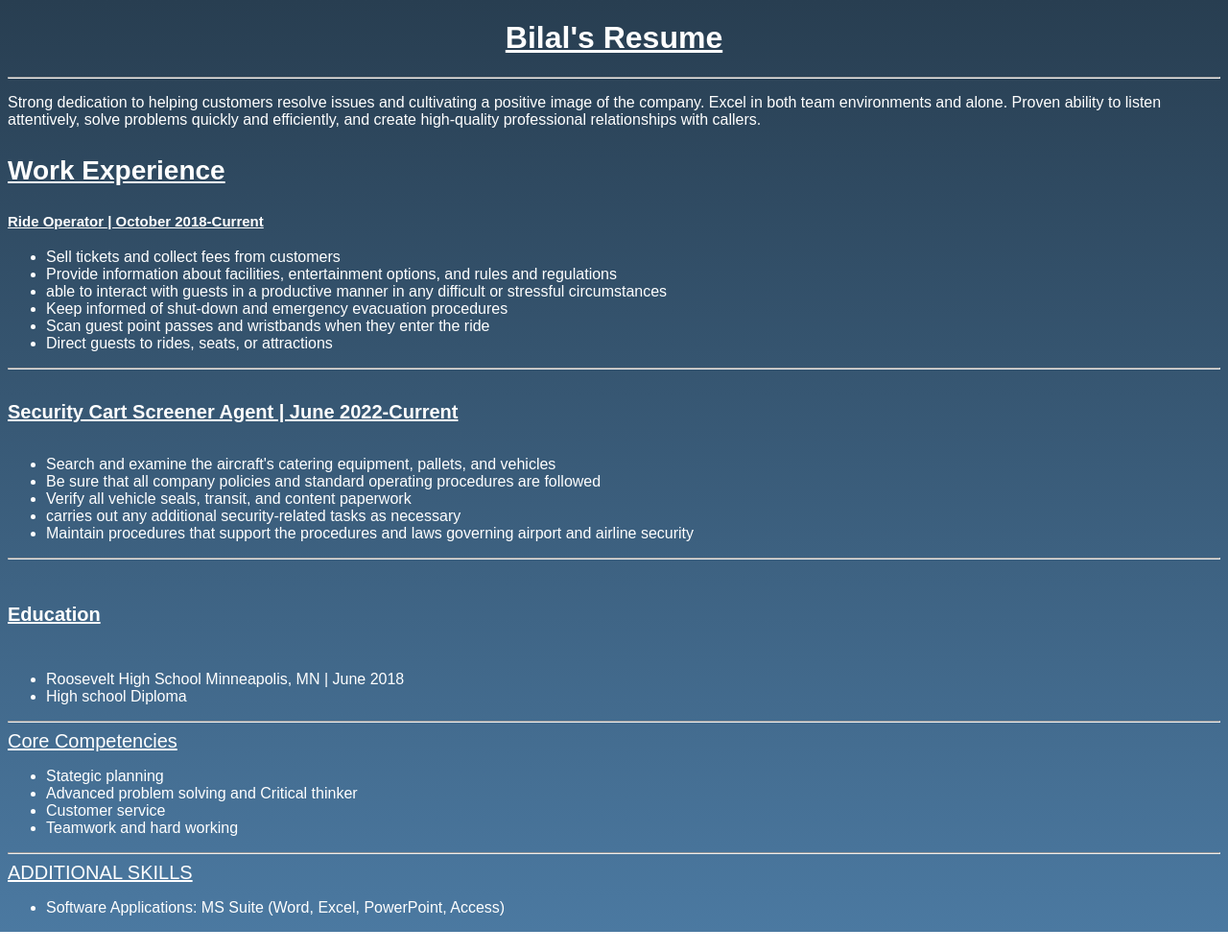
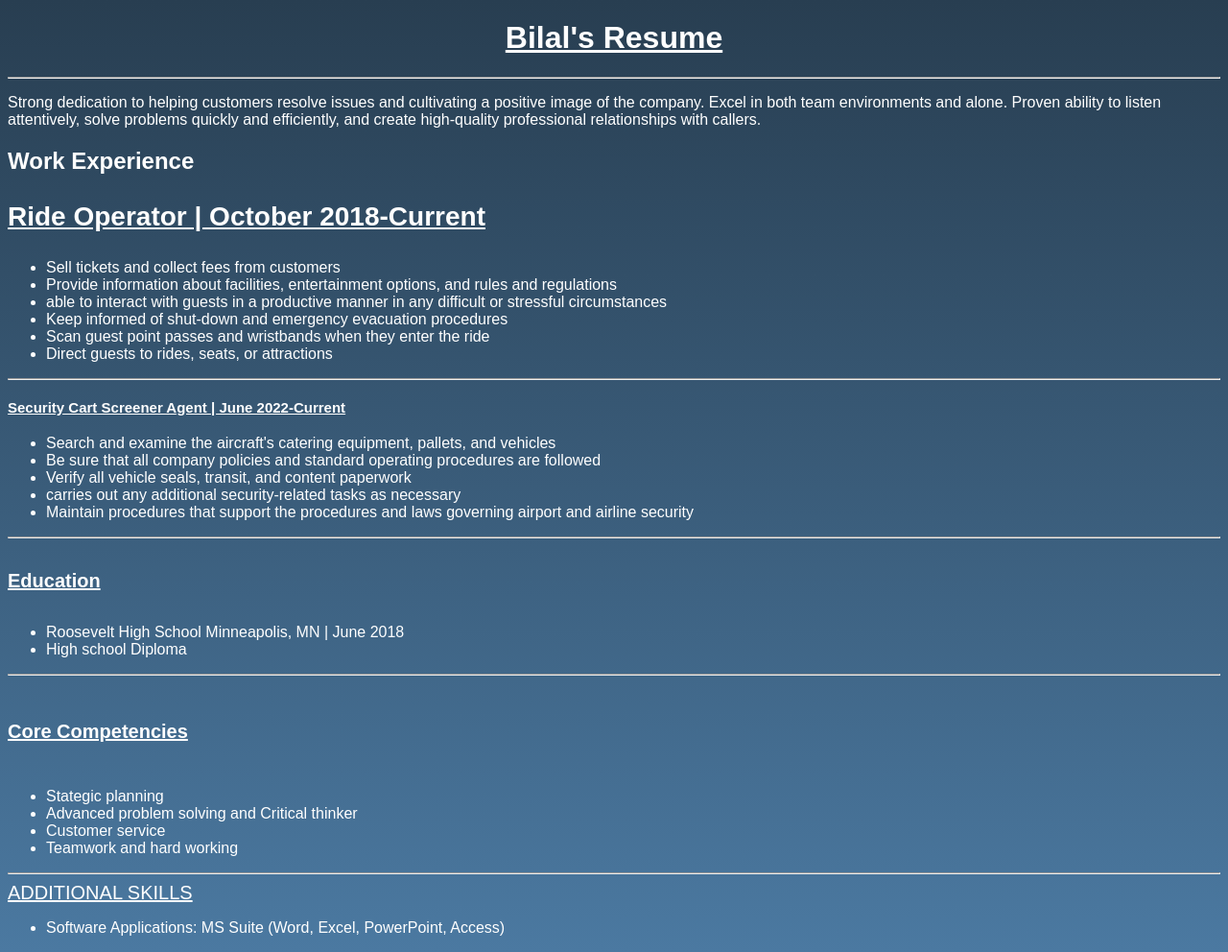
Before and after one commit to Bilalsaid25/Bilalsaid25.github.io, a plain HTML site: page index.html in a window 1280 px wide. Shown: the whole page at 96% size. Before the commit the page ends 971 px from the top, so only its background shows below. Drawn offline with Linux system fonts and the light colour scheme.

Commit message:
Update index.html

```diff
--- a/index.html
+++ b/index.html
@@ -10,16 +10,16 @@
   <div>
   <h1> Bilal's Resume  </h1>
   <hr>
+  </hr>
   <p>Strong dedication to helping customers resolve issues and cultivating a positive image of the company. Excel in both
 team environments and alone. Proven ability to listen attentively, solve problems quickly and efficiently, and create
 high-quality professional relationships with callers. </p>
   </div>
-
   <div class="exp-header" >
-    <h3> Work Experience </h3>
+    <h2> Work Experience </h2>
   </div>
   <div>
-    <h4>Ride Operator | October 2018-Current </h4>
+    <h3>Ride Operator | October 2018-Current </h3>
       <ul>
       <li>Sell tickets and collect fees from customers</li>
       <li> Provide information about facilities, entertainment options, and rules and regulations </li>
@@ -27,11 +27,12 @@ high-quality professional relationships with callers. </p>
       <li>Keep informed of shut-down and emergency evacuation procedures </li>
       <li> Scan guest point passes and wristbands when they enter the ride </li>
       <li> Direct guests to rides, seats, or attractions </li>
-   </div>
-
+     </ul>
+     </div>
    <hr>
+   </hr>
   <div>
-    <h5>Security Cart Screener Agent | June 2022-Current </h4>
+    <h4>Security Cart Screener Agent | June 2022-Current </h4>
       <ul>
       <li>Search and examine the aircraft's catering equipment, pallets, and vehicles</li>
       <li> Be sure that all company policies and standard operating procedures are followed </li>
@@ -39,32 +40,41 @@ high-quality professional relationships with callers. </p>
       <li>carries out any additional security-related tasks as necessary </li>
       <li>Maintain procedures that support the procedures and laws governing airport and airline security </li>
 
-
+      </ul>
    </div>
-       <hr>
+    <hr>
+    </hr>
 
   <div class="exp-header" >
-    <h6> Education </h6>
+    <h5> Education </h5>
     <ul>
       <li> Roosevelt High School Minneapolis, MN | June 2018</li>
       <li> High school Diploma</li>
+    </ul>
       </div>
     <hr>
+   </hr>
    <div class="exp-header">
-     <h7> Core Competencies </h7>
+     <h6> Core Competencies </h6>
      <ul>
        <li> Stategic planning </li>
        <li> Advanced problem solving and Critical thinker</li>
        <li> Customer service</li>
        <li>Teamwork and hard working</li>
+      </ul>
+
+
    </div>
     <hr>
+    </hr>
    <div class="exp-header">
-     <h8> ADDITIONAL SKILLS </h8>
+     <h7> ADDITIONAL SKILLS </h7>
        <ul>
          <li> Software Applications: MS Suite (Word, Excel, PowerPoint, Access) </li>
+     </ul>
 
-         </div>
+
+    </div>
 
 </body>
 </html>
```
